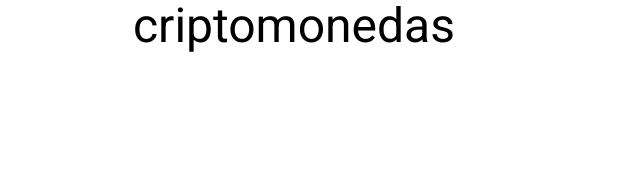
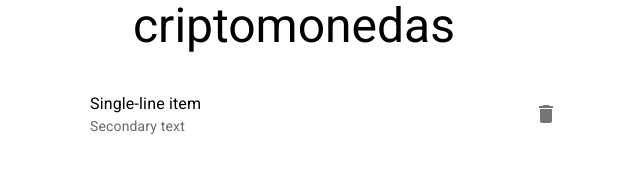
Before and after one commit to Ricardo-VP/pruebapp-criptomonedas, a React (Create React App) app in the folder client/: page / in a window 1280 px wide. Shown: the part 276-448 px from the top of the page, without its empty margins (346-986 px from the left). Built offline with nearby package versions, Linux system fonts and the light colour scheme; no server answers.

Commit message:
Obteniendo criptomonedas del backend

```diff
--- a/client/src/App.js
+++ b/client/src/App.js
@@ -1,8 +1,21 @@
 import "./App.css";
 import Box from "@mui/material/Box";
-import { Container, Typography } from "@mui/material";
+import { Container, IconButton, List, ListItem, ListItemAvatar, ListItemText, Typography } from "@mui/material";
+import { useEffect, useState } from "react";
+import { obtenerCriptomonedas } from "./services/criptomonedas";
+import DeleteIcon from '@mui/icons-material/Delete';
 
 function App() {
+  const [criptomonedas, setCriptomonedas] = useState([]);
+
+  useEffect(() => {
+    obtenerCriptomonedas().then((data) => {
+      setCriptomonedas(data);
+    });
+  }, []);
+
+  console.log(criptomonedas);
+
   return (
     <Container
       maxWidth="sm"
@@ -17,9 +30,22 @@ function App() {
       <Typography variant="h3" sx={{ mt: 2, mb: 2 }}>
         Listado de criptomonedas{" "}
       </Typography>
-      <div className="content">
-        <Box sx={{ flexGrow: 1, maxWidth: 752 }}></Box>
-      </div>
+      <List>
+        <ListItem
+          secondaryAction={
+            <IconButton edge="end" aria-label="delete">
+              <DeleteIcon />
+            </IconButton>
+          }
+        >
+          <ListItemAvatar>
+          </ListItemAvatar>
+          <ListItemText
+            primary="Single-line item"
+            secondary="Secondary text"
+          />
+        </ListItem>
+      </List>
     </Container>
   );
 }
--- /dev/null
+++ b/client/src/services/criptomonedas.js
@@ -0,0 +1,10 @@
+export async function obtenerCriptomonedas() {
+  const response = await fetch("http://localhost:4000/crypto", {
+    method: "GET",
+    headers: {
+      "Content-Type": "application/json",
+    },
+  });
+  const data = await response.json();
+  return data;
+}
--- a/package.json
+++ b/package.json
@@ -11,6 +11,7 @@
   "author": "Ricardo Vaca",
   "license": "ISC",
   "dependencies": {
+    "cors": "^2.8.5",
     "express": "^4.17.2",
     "morgan": "^1.10.0"
   },
```
Also changed, not shown: 2 other files (tests, documents, lock files or other folders).
